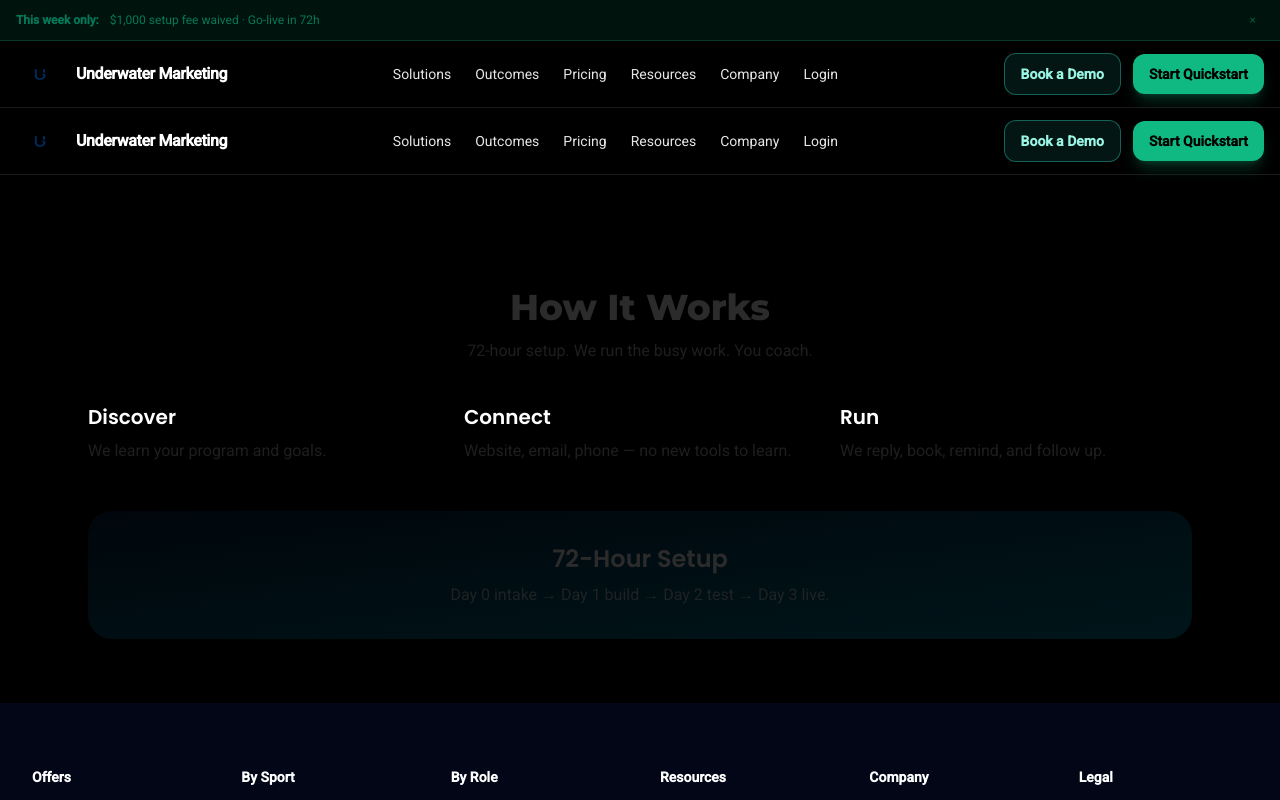
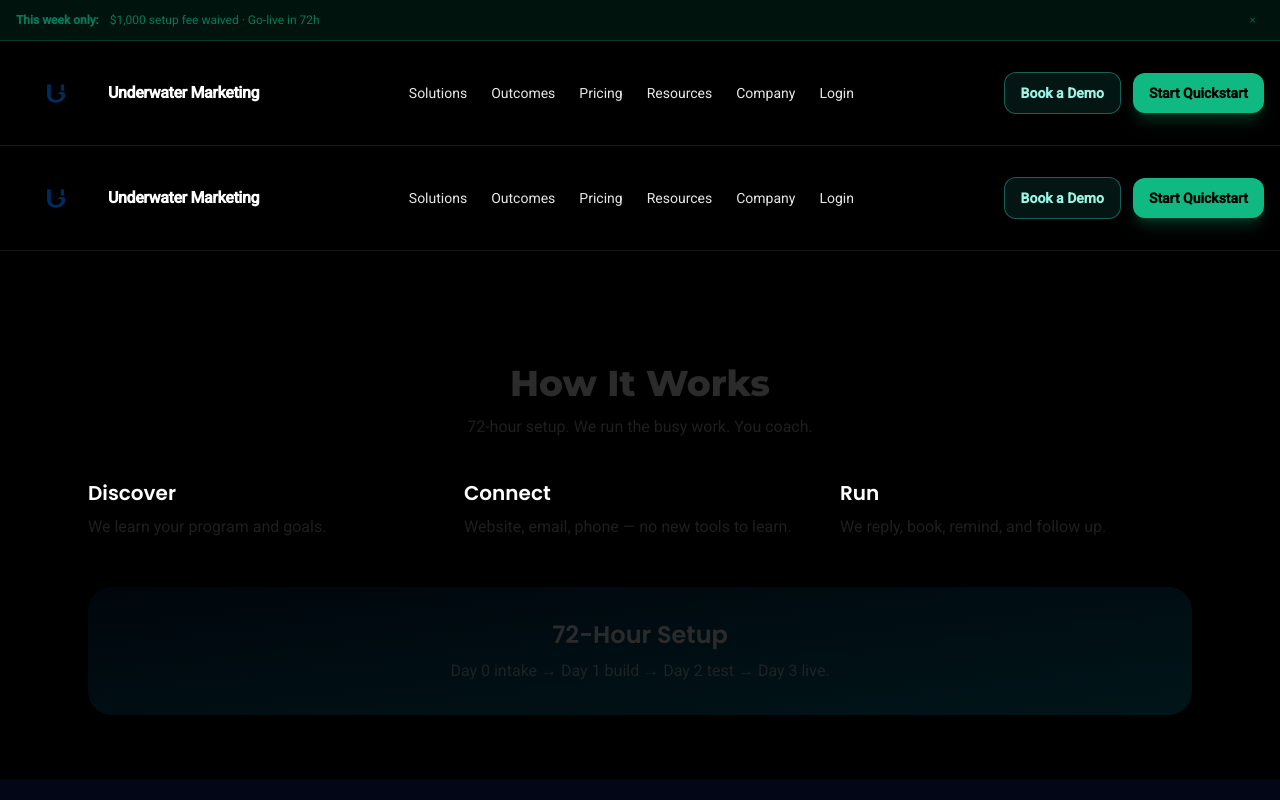
Before and after one commit to Swimrad/uwatermarketing-site, a Next.js app: page /how-it-works in a window 1280 px wide. Shown: the top 800 px of the page. Built offline with nearby package versions, Linux system fonts and the light colour scheme.

Commit message:
style(header): enlarge SVG logo to 80px for stronger brand presence

```diff
--- a/components/Header.js
+++ b/components/Header.js
@@ -4,8 +4,8 @@ import Image from "next/image";
 import { useState } from "react";
 
 /**
- * DARK sticky header (brand colors: emerald primary, teal secondary).
- * Uses /public/logo.svg at 48px (no white box).
+ * Dark sticky header with SVG logo (big size).
+ * Logo = /public/logo.svg
  */
 const nav = {
   solutions: [
@@ -32,6 +32,7 @@ function DesktopNav() {
     "absolute left-0 mt-2 w-64 rounded-xl border border-white/10 bg-black/90 p-2 shadow-2xl backdrop-blur";
   const link =
     "block rounded-lg px-3 py-2 text-sm text-white/90 hover:bg-white/10";
+
   return (
     <nav className="hidden items-center gap-6 lg:flex">
       <details className="group relative">
@@ -89,7 +90,6 @@ function CTAs() {
   const base = "text-sm leading-6 font-semibold px-4 py-2 rounded-xl transition";
   return (
     <div className="hidden items-center gap-3 lg:flex">
-      {/* Secondary (teal on dark) */}
       <Link
         href="#demo"
         aria-label="Book a Demo"
@@ -97,7 +97,6 @@ function CTAs() {
       >
         Book a Demo
       </Link>
-      {/* Primary (emerald on dark) */}
       <Link
         href="#start"
         aria-label="Start Quickstart"
@@ -117,14 +116,15 @@ export default function Header() {
       <div className="mx-auto flex max-w-7xl items-center justify-between gap-6 px-4 py-3">
         {/* Brand */}
         <Link href="/" className="flex items-center gap-3" aria-label="Underwater Marketing Home">
-          {/* Use explicit width/height for SVG to avoid layout shift */}
-          <Image
-            src="/logo.svg"
-            alt="Underwater Marketing"
-            width={48}
-            height={48}
-            priority
-          />
+          <div className="relative h-20 w-20 shrink-0">{/* 80px x 80px logo */}
+            <Image
+              src="/logo.svg"
+              alt="Underwater Marketing"
+              fill
+              className="object-contain"
+              priority
+            />
+          </div>
           <span className="select-none text-base font-semibold leading-6 tracking-tight text-white">
             Underwater Marketing
           </span>
@@ -144,7 +144,6 @@ export default function Header() {
         </button>
       </div>
 
-      {/* Mobile sheet (dark) */}
       {open && (
         <div id="mobile-menu" className="border-t border-white/10 bg-black/95 lg:hidden">
           <div className="mx-auto max-w-7xl px-4 py-4">
@@ -165,11 +164,9 @@ export default function Header() {
                   </Link>
                 ))}
               </div>
-
               <Link href="/pricing" className="rounded-lg px-2 py-2 text-sm text-white/90 hover:bg-white/10">
                 Pricing
               </Link>
-
               <div>
                 <div className="text-xs uppercase tracking-wider text-white/50">Resources</div>
                 {nav.resources.map((i) => (
@@ -178,7 +175,6 @@ export default function Header() {
                   </Link>
                 ))}
               </div>
-
               <div>
                 <div className="text-xs uppercase tracking-wider text-white/50">Company</div>
                 {nav.company.map((i) => (
@@ -187,11 +183,9 @@ export default function Header() {
                   </Link>
                 ))}
               </div>
-
               <Link href="/login" className="rounded-lg px-2 py-2 text-sm text-white/90 hover:bg-white/10">
                 Login
               </Link>
-
               <div className="mt-2 flex gap-3">
                 <Link href="#demo" className="flex-1 rounded-xl border border-teal-400/40 bg-teal-400/10 px-4 py-2 text-center text-sm font-semibold text-teal-200 hover:bg-teal-400/20">
                   Book a Demo
```
